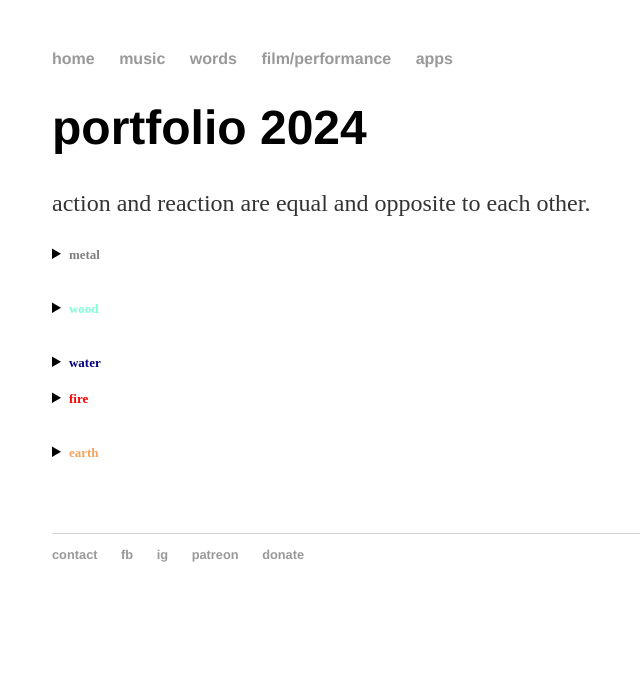
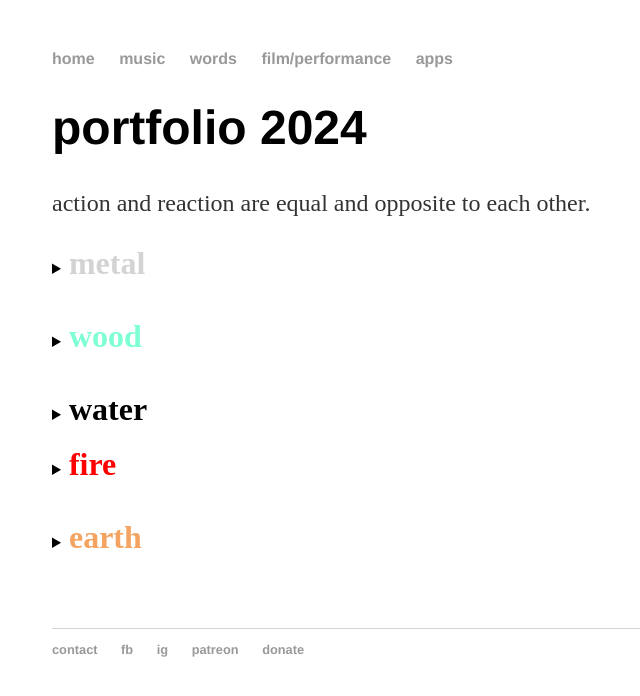
Before and after one commit to maksuihin/maksuihin.github.io, a Jekyll site: the page built from portfolio2024/index.html, in a window 1280 px wide. Shown: the top 696 px of the page, without its empty margins (76-716 px from the left). Built offline with Jekyll 4.4.1, drawn with Linux system fonts in a browser that asks for light colours.

Commit message:
colours of headings

```diff
--- a/portfolio2024/index.html
+++ b/portfolio2024/index.html
@@ -17,7 +17,7 @@ img {max-width:800px}
 </small>--></p>
 
 
-        <details><summary><b><font color="grey" size="2rem">metal</font></b></summary>
+        <details><summary><b><font color="lightgrey" size="6rem">metal</font></b></summary>
 
 <p>
 
@@ -159,7 +159,7 @@ I want to keep the mythical field open, and keep making art to convey hope to ev
 </br>
 </br>
 
-        <details><summary><b><font color="aquamarine" size="2rem">wood</font></b></summary>
+        <details><summary><b><font color="aquamarine" size="6rem">wood</font></b></summary>
 
 <img src="/portfolio2022media/MAK Sui-hin - Elevator (2016).jpg" alt="Artwork/Performance: Elevator" width=80%>
 <details open>
@@ -189,7 +189,7 @@ Installed to photograph the Lion Rock, Victoria Harbour, PolyU, Nathan Road, YOH
 </br>
 
 
-        <details><summary><b><font color="navy" size="2rem">water</font></b></summary>
+        <details><summary><b><font color="black" size="6rem">water</font></b></summary>
 
 <video controls width=40% title="tofu (2018)">
 <source src="/portfolio2022media/MAK Sui-hin - tofu (2018).mp4">
@@ -255,7 +255,7 @@ Lyrics written for the original government TV commercial melody, personally sung
           </details>
 </br>
 
-        <details><summary><b><font color="red" size="2rem">fire</font></b></summary>
+        <details><summary><b><font color="red" size="6rem">fire</font></b></summary>
 
 <!-- <img src="/portfolio2022media/MAK Sui-hin - Peccata Onanitica (2018).jpg" alt="Cover art: Peccata Onanitica" width=80%> -->
 </br>
@@ -295,7 +295,7 @@ National Security Education Day.  Uphold National Security; Safeguard Our Home.
 </br>
     </br>
 
-      <details><summary><b><font color="sandybrown" size="2rem">earth</font></b></summary>
+      <details><summary><b><font color="sandybrown" size="6rem">earth</font></b></summary>
 
 <!-- <img src="/portfolio2022media/MAK Sui-hin - Peccata Onanitica (2018).jpg" alt="Cover art: Peccata Onanitica" width=80%> -->
 </br>
```
